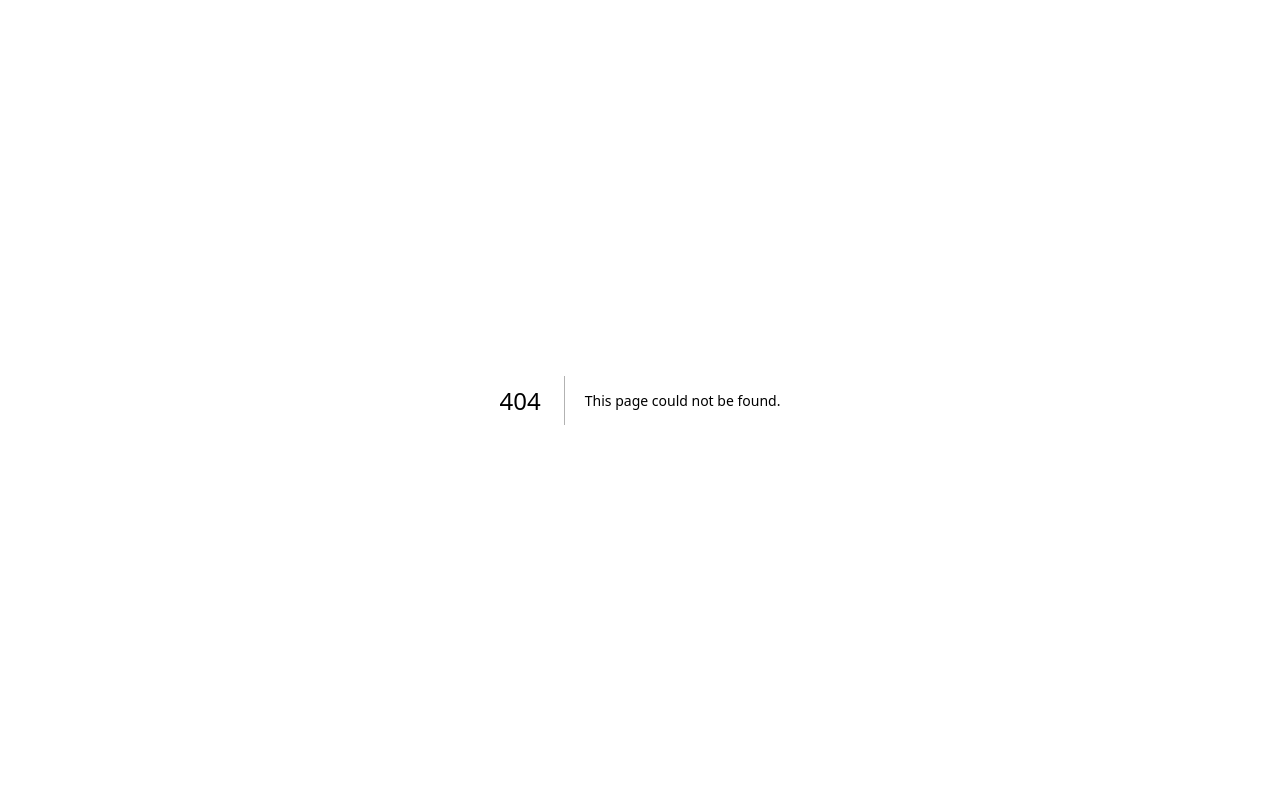
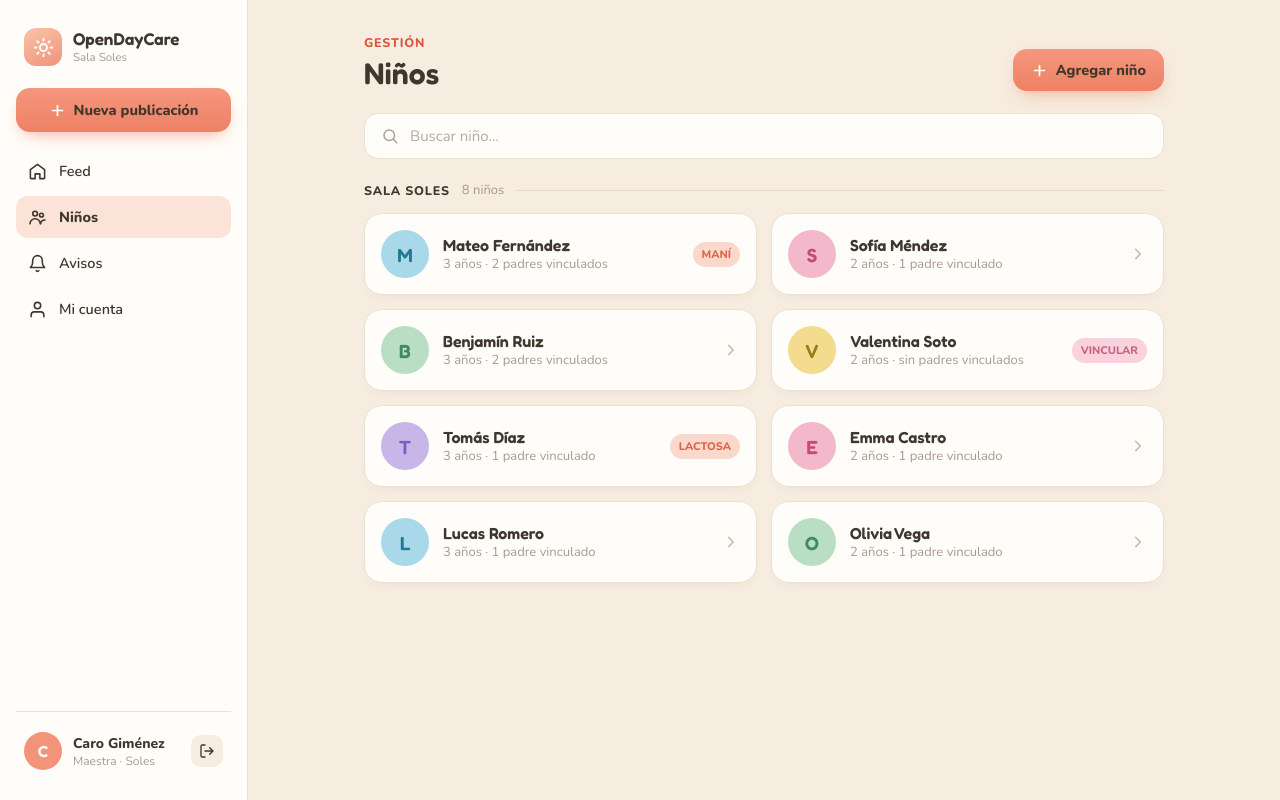
Before and after one commit to EDYBANDA/open-daycare, a Next.js app: page /kids in a window 1280 px wide. Before the commit this address had no page. Built offline with nearby package versions, Linux system fonts and the light colour scheme.

Commit message:
paso 05- spec 02

```diff
--- /dev/null
+++ b/app/kids/page.tsx
@@ -0,0 +1,76 @@
+import { Sidebar } from "@/app/components/Sidebar";
+import { KidCard } from "@/app/components/KidCard";
+import { kids } from "@/app/data/kids";
+
+export default function KidsPage() {
+  return (
+    <div className="flex min-h-screen bg-[#F6ECDF]">
+      <Sidebar active="kids" />
+      <main className="h-screen min-w-0 flex-1 overflow-y-auto">
+        <div className="mx-auto w-full max-w-[880px] px-10 pb-20 pt-[34px]">
+          <div className="mb-[22px] flex items-end justify-between gap-4">
+            <div>
+              <div className="mb-1 text-[12.5px] font-extrabold tracking-[0.8px] text-[#D9583C]">
+                GESTIÓN
+              </div>
+              <h1 className="m-0 font-display text-[30px] font-semibold text-[#3F362E]">
+                Niños
+              </h1>
+            </div>
+            <a className="flex items-center gap-2 rounded-[14px] bg-[linear-gradient(180deg,#F4977E,#EE8164)] px-[18px] py-[11px] text-[14.5px] font-extrabold text-white shadow-[0_8px_18px_-8px_rgba(238,129,100,.7)]">
+              <svg
+                width="17"
+                height="17"
+                viewBox="0 0 24 24"
+                fill="none"
+                stroke="#fff"
+                strokeWidth="2.4"
+                strokeLinecap="round"
+                strokeLinejoin="round"
+              >
+                <path d="M12 5v14M5 12h14" />
+              </svg>
+              Agregar niño
+            </a>
+          </div>
+
+          <div className="mb-[22px] flex items-center gap-[11px] rounded-[14px] border border-[#ECE0D0] bg-[#FFFDF9] px-4 py-3">
+            <svg
+              width="18"
+              height="18"
+              viewBox="0 0 24 24"
+              fill="none"
+              stroke="#B0A290"
+              strokeWidth="2"
+              strokeLinecap="round"
+              strokeLinejoin="round"
+            >
+              <circle cx="11" cy="11" r="7" />
+              <path d="m21 21-4.3-4.3" />
+            </svg>
+            <input
+              placeholder="Buscar niño…"
+              className="flex-1 border-none bg-transparent text-[15px] text-[#3F362E] outline-none placeholder:text-[#B6A99B]"
+            />
+          </div>
+
+          <div className="mb-3.5 flex items-center gap-3">
+            <span className="text-[12.5px] font-extrabold tracking-[0.8px] text-[#3F362E]">
+              SALA SOLES
+            </span>
+            <span className="text-[13px] text-[#A89A8B]">
+              {kids.length} niños
+            </span>
+            <span className="h-px flex-1 bg-[#E7DAC8]" />
+          </div>
+
+          <div className="grid grid-cols-2 gap-3.5">
+            {kids.map((kid) => (
+              <KidCard key={kid.id} kid={kid} />
+            ))}
+          </div>
+        </div>
+      </main>
+    </div>
+  );
+}
```
